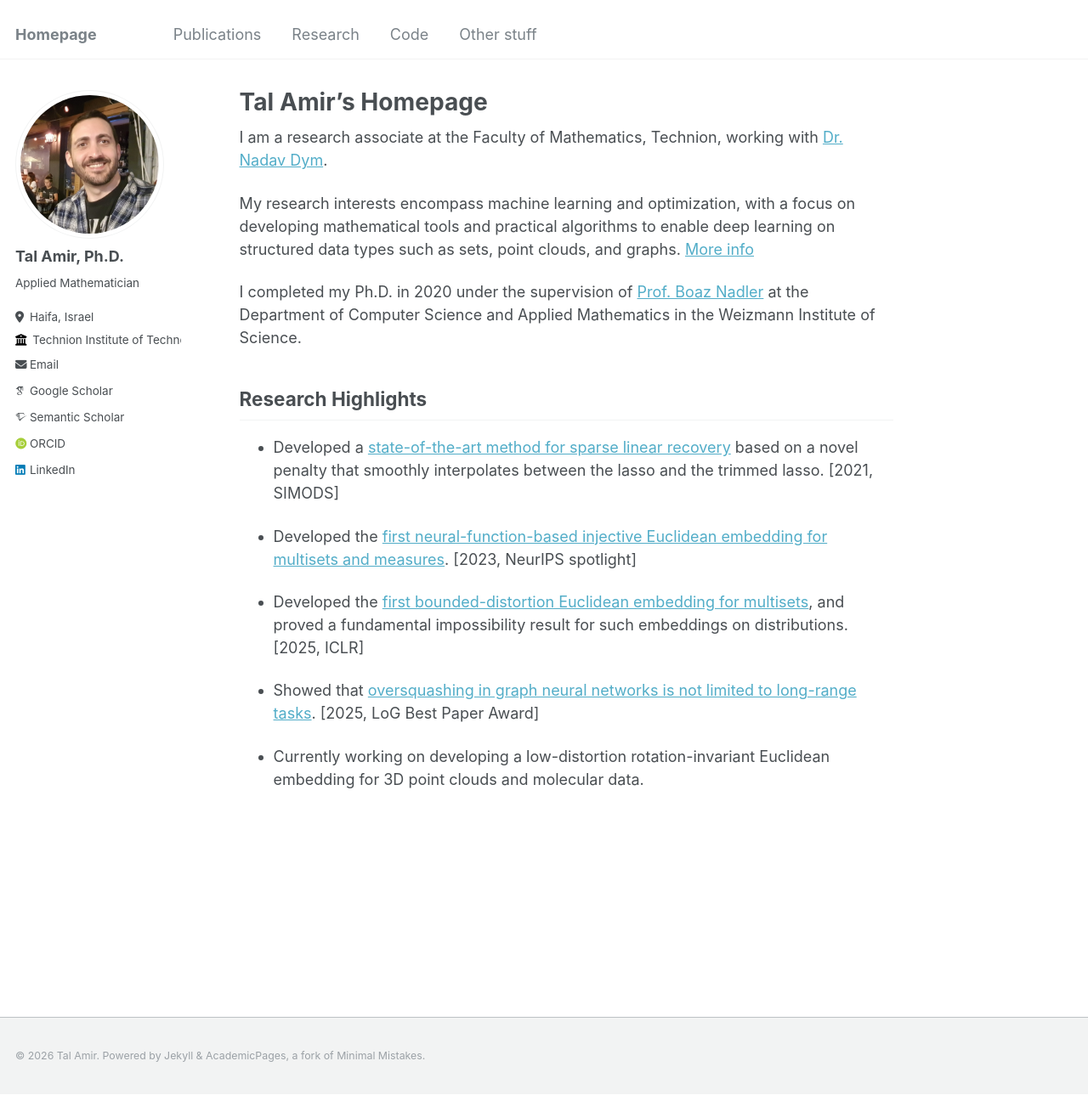
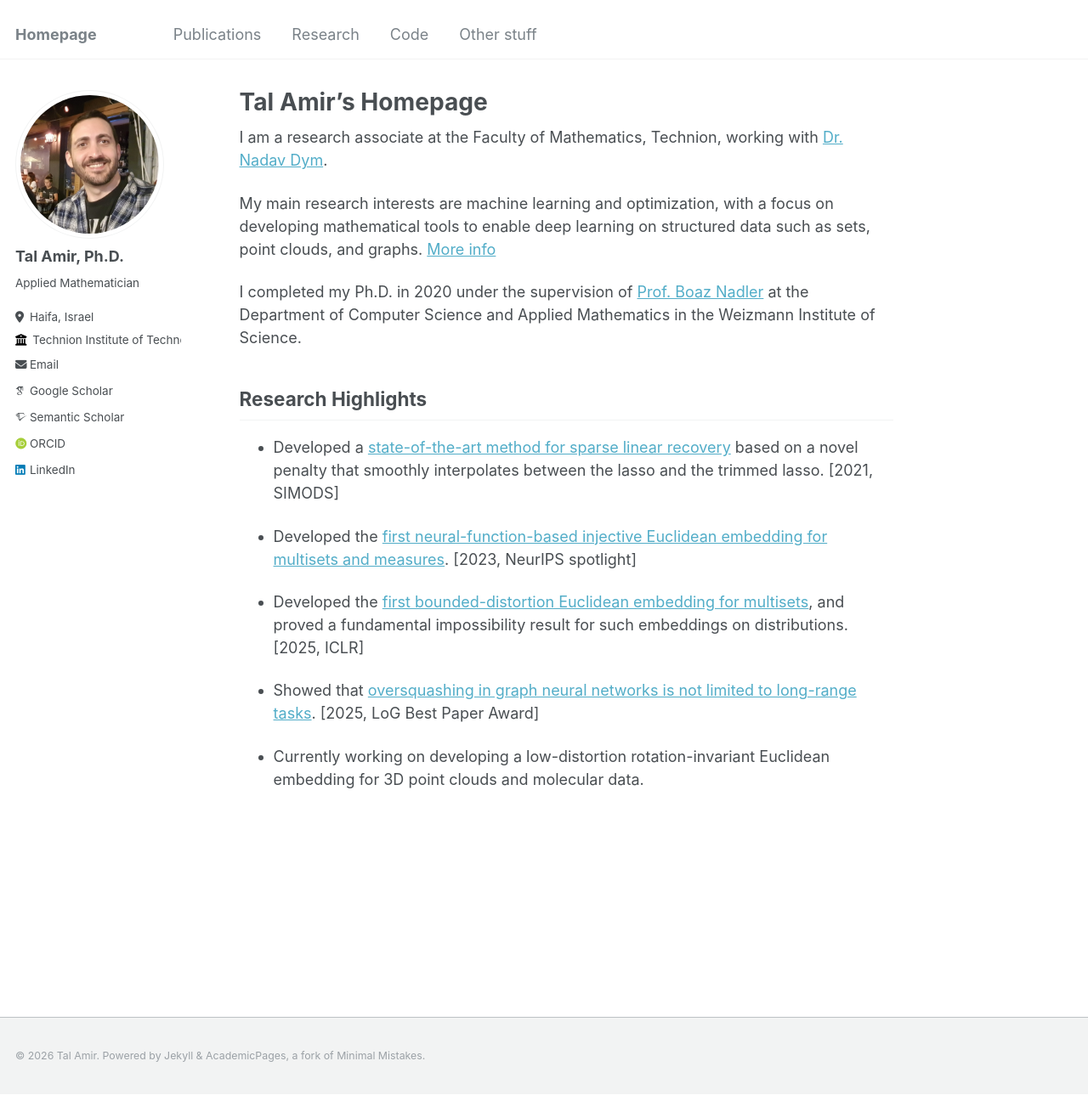
Before and after one commit to tal-amir/tal-amir.github.io, a Jekyll site: the page built from _pages/about.md, in a window 1280 px wide and 1289 px high. Shown: the whole window at 85% size. Built offline with Jekyll 4.4.1, drawn with Linux system fonts in a browser that asks for light colours; some web fonts are replaced.

Commit message:
Refreshing homepage

```diff
--- a/_pages/about.md
+++ b/_pages/about.md
@@ -9,7 +9,7 @@ redirect_from:
 
 I am a research associate at the Faculty of Mathematics, Technion, working with [Dr. Nadav Dym](https://nadavdym.github.io).
 
-My research interests encompass machine learning and optimization, with a focus on developing mathematical tools and practical algorithms to enable deep learning on structured data types such as sets, point clouds, and graphs. [More info](https://tal-amir.github.io/research/)
+My main research interests are machine learning and optimization, with a focus on developing mathematical tools to enable deep learning on structured data such as sets, point clouds, and graphs. [More info](https://tal-amir.github.io/research/)
 
 I completed my Ph.D. in 2020 under the supervision of [Prof. Boaz Nadler](https://www.weizmann.ac.il/math/Nadler/home) at the Department of Computer Science and Applied Mathematics in the Weizmann Institute of Science.
 
```
